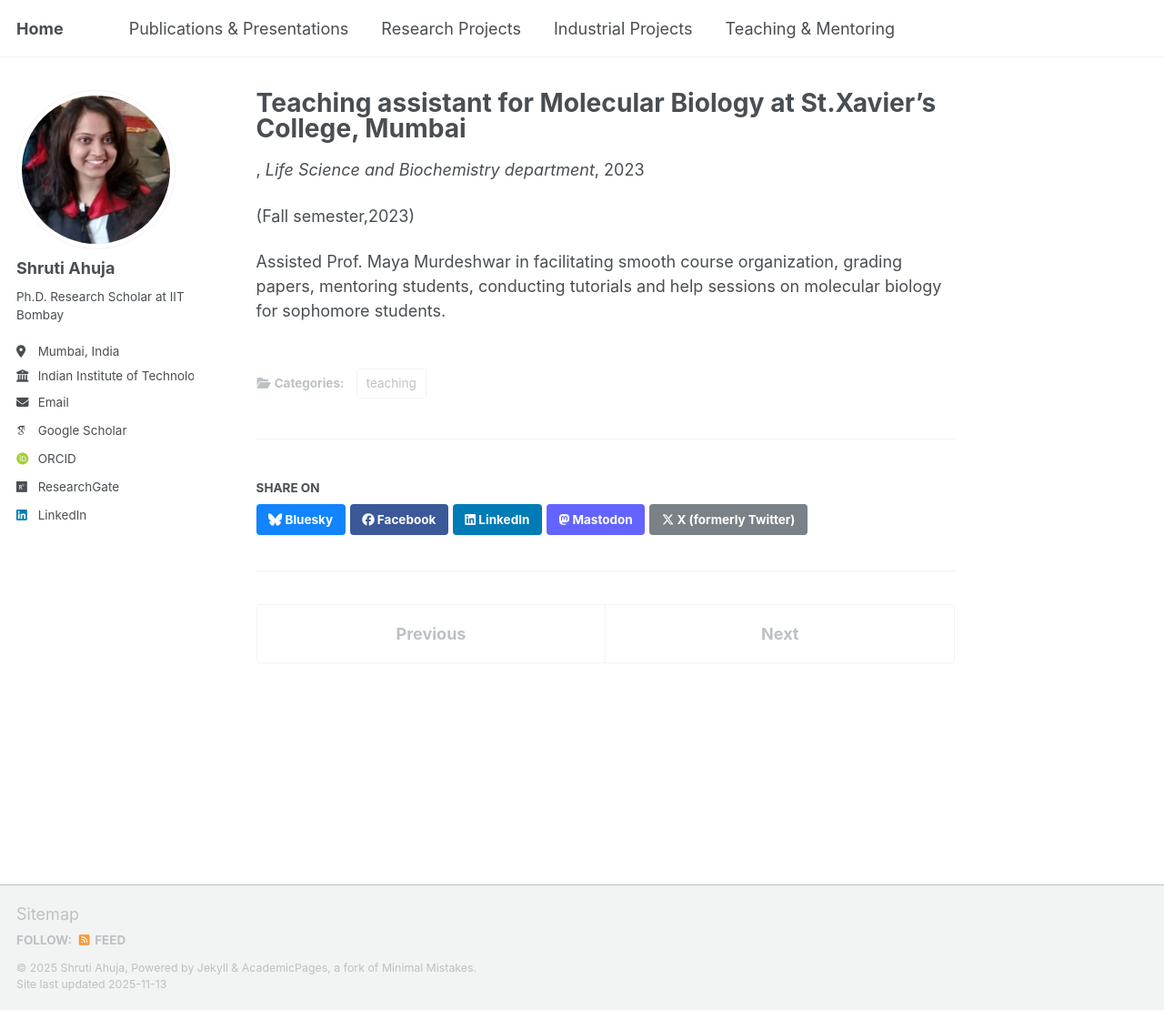
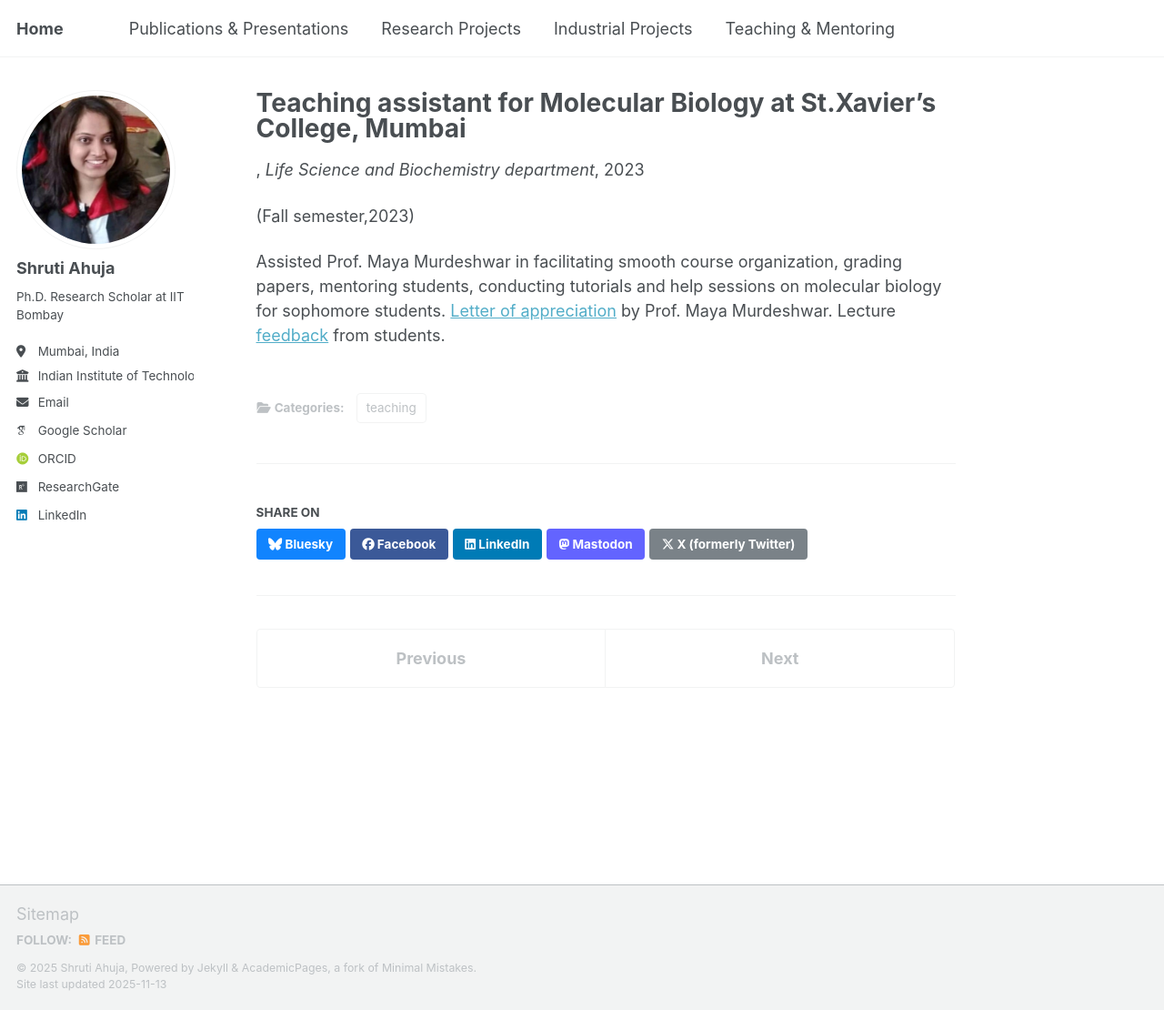
Before and after one commit to shrutiahuja/shrutiahuja.github.io, a Jekyll site: the page built from _teaching/molbio.md, in a window 1280 px wide and 1110 px high. Shown: the whole window at 91% size. Built offline with Jekyll 4.4.1, drawn with Linux system fonts in a browser that asks for light colours; some web fonts are replaced; a script that is not in the unit is left out.

Commit message:
Update molbio.md

```diff
--- a/_teaching/molbio.md
+++ b/_teaching/molbio.md
@@ -12,3 +12,4 @@ location: "St Xavier's College, Mumbai, India."
 (Fall semester,2023)
 
 Assisted Prof. Maya Murdeshwar in facilitating smooth course organization, grading papers, mentoring students, conducting tutorials and help sessions on molecular biology for sophomore students.
+[Letter of appreciation](/assets/pdf/TAship Xaviers.pdf) by Prof. Maya Murdeshwar. Lecture [feedback](/assets/pdf/feedback.pdf) from students.
```
